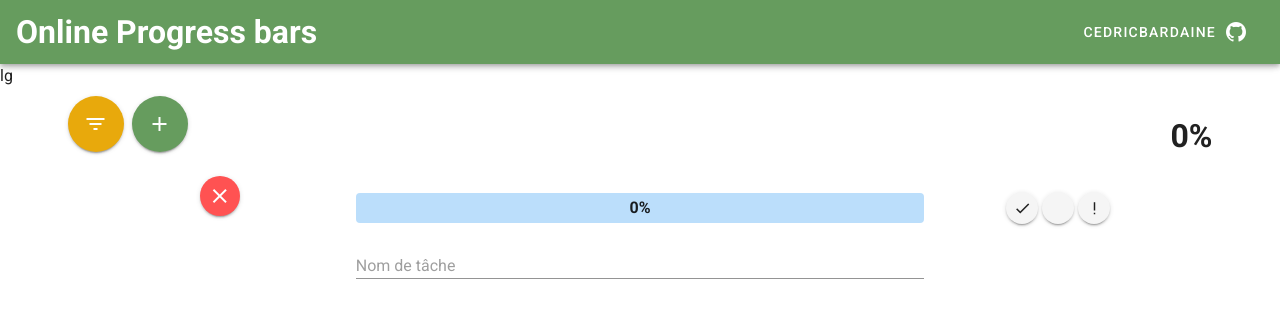
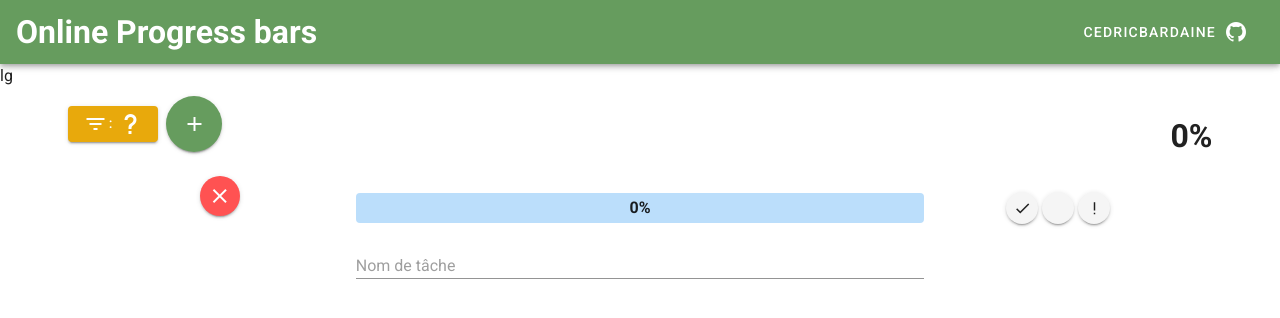
Before and after one commit to CedricBardaine/online_progress_bars, a Vue app: page / in a window 1280 px wide. Shown: the top 318 px of the page. Built offline with nearby package versions, Linux system fonts and the light colour scheme.

Commit message:
add sorting

```diff
--- a/src/App.vue
+++ b/src/App.vue
@@ -35,10 +35,21 @@
                 class="mr-2"
                 color="secondary"
                 elevation="2"
-                fab
-                @click="sortById()"
+                @click="chooseSort()"
               >
                 <v-icon dark> mdi-filter-variant </v-icon>
+                <span v-show="sorted == 'text'">
+                  : <v-icon>mdi-format-title</v-icon></span
+                >
+                <span v-show="sorted == 'percent'">
+                  : <v-icon>mdi-percent</v-icon></span
+                >
+                <span v-show="sorted == 'problem'">
+                  : <v-icon>mdi-exclamation-thick</v-icon></span
+                >
+                <span v-show="sorted == ''">
+                  : <v-icon> mdi-help </v-icon></span
+                >
               </v-btn>
 
               <v-btn
@@ -46,15 +57,7 @@
                 color="primary"
                 elevation="2"
                 fab
-                @click="
-                  bars.push({
-                    text: 'test',
-                    percent: 0,
-                    loading: false,
-                    paused: false,
-                    problem: false,
-                  })
-                "
+                @click="addBar() ; sorted=''"
               >
                 <v-icon dark> mdi-plus </v-icon>
               </v-btn>
@@ -99,7 +102,7 @@
                       : 'blue lighten-4'
                   "
                   rounded
-                  @change="vPLchangement(id, $event)"
+                  @change="vPLchangement(id, $event) ; sorted=''"
                 >
                   <template
                     v-slot:default="{
@@ -120,6 +123,7 @@
                   @click="
                     bar.percent = 100;
                     $refs.progressBar[id].internalLazyValue = 100;
+                    ; sorted=''
                   "
                 >
                   <v-icon dark> mdi-check </v-icon>
@@ -140,7 +144,7 @@
                   elevation="2"
                   fab
                   x-small
-                  @click="bar.problem = !bar.problem"
+                  @click="bar.problem = !bar.problem ; sorted=''"
                 >
                   <v-icon dark> mdi-exclamation </v-icon>
                 </v-btn>
@@ -158,6 +162,7 @@
                   label=""
                   v-model="bar.text"
                   dense
+                  @keydown="sorted=''"
                 ></v-text-field>
               </v-row>
               <v-row class="col-3"></v-row>
@@ -185,6 +190,7 @@ export default {
         problem: false,
       },
     ],
+    sorted: "", // 'percent', 'text', 'problem'
   }),
   computed: {
     totalPercent() {
@@ -197,6 +203,16 @@ export default {
     },
   },
   methods: {
+    addBar() {
+      this.bars.push({
+        text: "test",
+        percent: 0,
+        loading: false,
+        paused: false,
+        problem: false,
+      });
+      this.sorted = "";
+    },
     vPLchangement(index, event) {
       if (!this.bars[index].paused) {
         this.bars[index].percent = event;
@@ -214,14 +230,51 @@ export default {
       });
     },
 
-    sortById() {
-      console.log("sort");
+    sortByPercent() {
       this.bars = this.bars.sort((e1, e2) => {
         if (e1.percent > e2.percent) return -1;
         else return 1;
       });
+      this.sorted = "percent";
+      this.updateVPL();
+    },
+    sortByText() {
+      this.bars = this.bars.sort((e1, e2) => {
+        if (e1.text < e2.text) return -1;
+        else return 1;
+      });
+      this.sorted = "text";
+      this.updateVPL();
+    },
+    sortByProblem() {
+      this.bars = this.bars.sort((e1, e2) => {
+        Object.values(e2);
+        if (e1.problem) return -1;
+        else return 1;
+      });
+      this.sorted = "problem";
+      this.updateVPL();
+    },
 
-      this.updateVPL();
+    chooseSort() {
+      switch (this.sorted) {
+        case "percent":
+          // console.log("text sort");
+          this.sortByText();
+          break;
+        case "text":
+          // console.log("problem sort");
+          this.sortByProblem();
+          break;
+        case "problem":
+          // console.log("% sort");
+          this.sortByPercent();
+          break;
+        default:
+          // console.log("% sort (default");
+          this.sortByPercent();
+          break;
+      }
     },
 
     updateVPL() {
```
